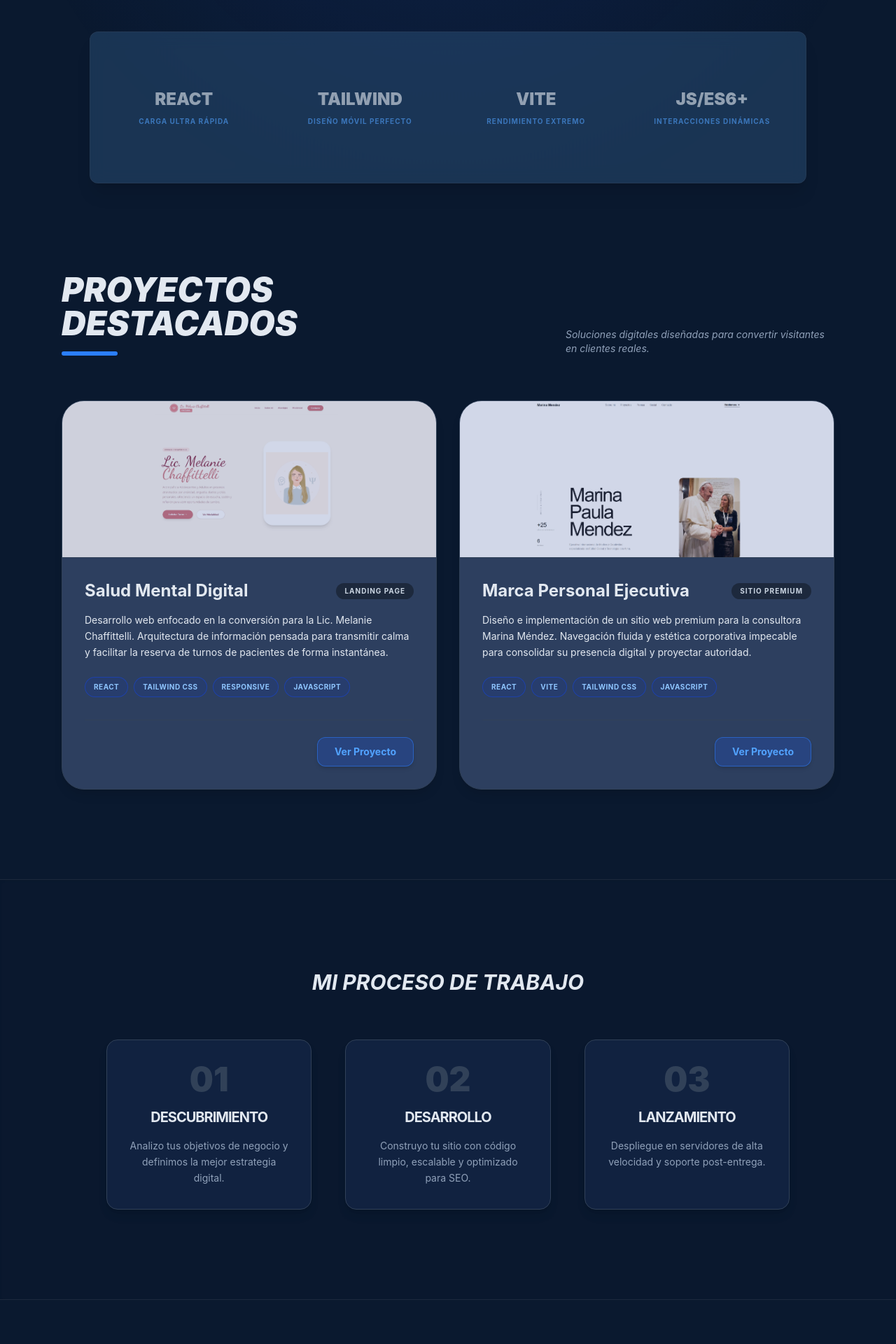
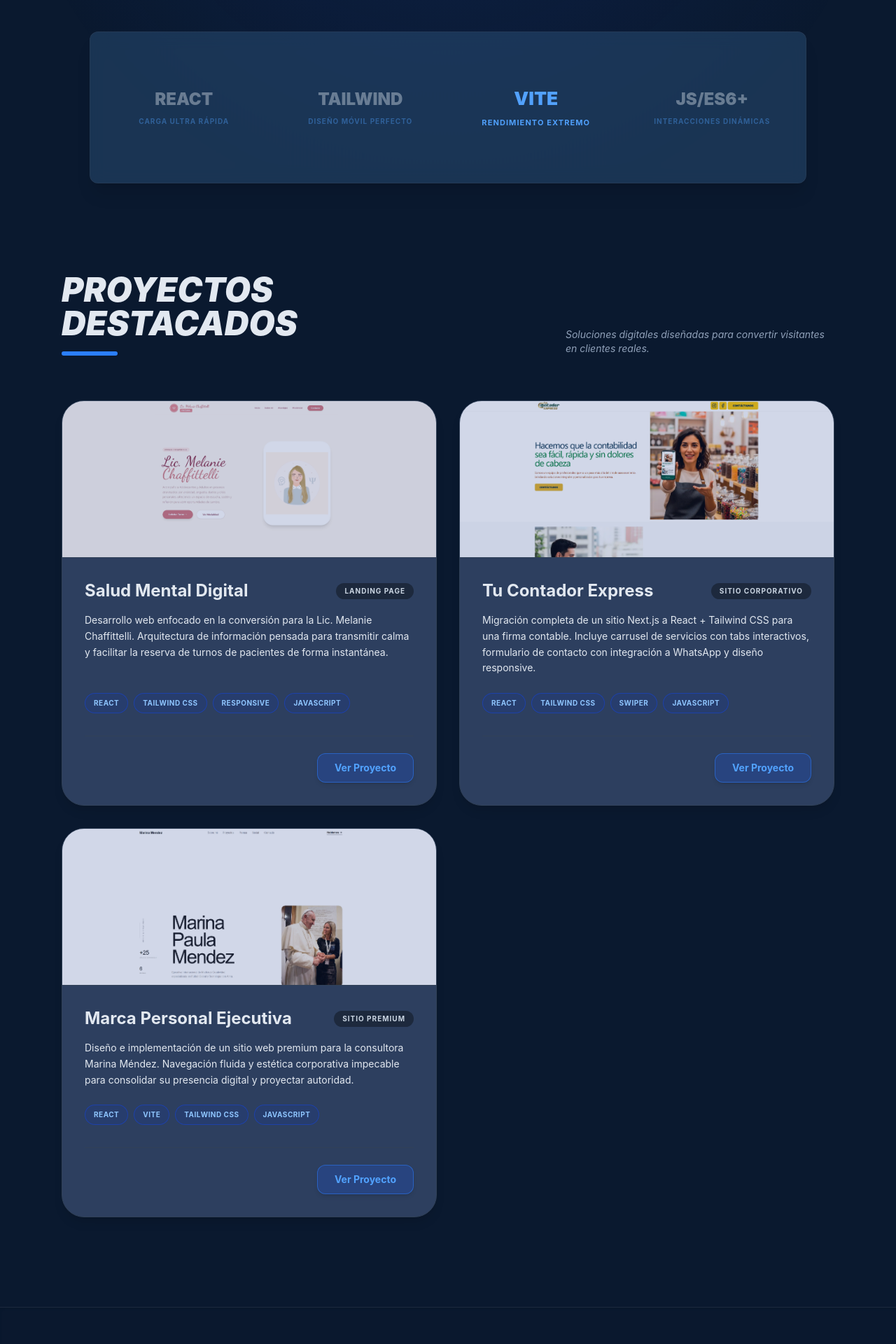
Before and after one commit to leo1099orellana/portafolio-leo, a React (Vite) app: page / in a window 1280 px wide. Shown: the part 560-2480 px from the top of the page at 70% size. Built offline with nearby package versions, Linux system fonts and the light colour scheme.

Commit message:
agregando efectos visuales

```diff
--- a/src/components/Projects.jsx
+++ b/src/components/Projects.jsx
@@ -16,7 +16,7 @@ const ProjectCard = ({ title, type, description, image, video, demoLink, codeLin
       )}
       <div className="absolute inset-0 bg-blue-900/20 group-hover:bg-transparent transition-colors duration-300 z-10" />
       <div className="absolute inset-0 flex items-center justify-center -z-10">
-         <span className="text-slate-500 font-bold tracking-widest uppercase text-sm">Captura del Proyecto</span>
+        <span className="text-slate-500 font-bold tracking-widest uppercase text-sm">Captura del Proyecto</span>
       </div>
     </div>
 
@@ -70,6 +70,16 @@ const Projects = () => {
       demoLink: "https://web-psicloga.vercel.app",
       codeLink: null
     },
+     {
+      title: "Tu Contador Express",
+      type: "Sitio Corporativo",
+      description: "Migración completa de un sitio Next.js a React + Tailwind CSS para una firma contable. Incluye carrusel de servicios con tabs interactivos, formulario de contacto con integración a WhatsApp y diseño responsive.",
+      image: "/contador_express.jpg",
+      video: null,
+      tags: ["React", "Tailwind CSS", "Swiper", "JavaScript"],
+      demoLink: "https://tu-contador-express.vercel.app",
+      codeLink: null
+    },
     {
       title: "Marca Personal Ejecutiva",
       type: "Sitio Premium",
@@ -80,6 +90,7 @@ const Projects = () => {
       demoLink: "https://marina-mendez-r1v4.vercel.app/",
       codeLink: null
     }
+
   ];
 
   return (
--- a/src/components/TechStack.jsx
+++ b/src/components/TechStack.jsx
@@ -1,23 +1,33 @@
+import { useEffect, useState } from "react";
+
+const techs = [
+  { name: "REACT", desc: "Carga ultra rápida" },
+  { name: "TAILWIND", desc: "Diseño móvil perfecto" },
+  { name: "VITE", desc: "Rendimiento extremo" },
+  { name: "JS/ES6+", desc: "Interacciones dinámicas" },
+];
+
 const TechStack = () => {
+  const [active, setActive] = useState(0);
+
+  useEffect(() => {
+    const interval = setInterval(() => {
+      setActive((prev) => (prev + 1) % techs.length);
+    }, 1000);
+    return () => clearInterval(interval);
+  }, []);
+
   return (
     <section className="max-w-5xl mx-auto py-20 px-6 border border-slate-700/50 bg-[#2a5178]/50 backdrop-blur-md shadow-xl rounded-xl">
-      <div className="grid grid-cols-2 md:grid-cols-4 gap-8 opacity-60 hover:opacity-100 transition-all duration-700">
-        <div className="flex flex-col items-center gap-2 text-center">
-          <span className="text-2xl font-black text-slate-200">REACT</span>
-          <span className="text-[10px] font-bold tracking-widest text-blue-400 uppercase">Carga ultra rápida</span>
-        </div>
-        <div className="flex flex-col items-center gap-2 text-center">
-          <span className="text-2xl font-black text-slate-200">TAILWIND</span>
-          <span className="text-[10px] font-bold tracking-widest text-blue-400 uppercase">Diseño móvil perfecto</span>
-        </div>
-        <div className="flex flex-col items-center gap-2 text-center">
-          <span className="text-2xl font-black text-slate-200">VITE</span>
-          <span className="text-[10px] font-bold tracking-widest text-blue-400 uppercase">Rendimiento extremo</span>
-        </div>
-        <div className="flex flex-col items-center gap-2 text-center">
-          <span className="text-2xl font-black text-slate-200">JS/ES6+</span>
-          <span className="text-[10px] font-bold tracking-widest text-blue-400 uppercase">Interacciones dinámicas</span>
-        </div>
+      <div className="grid grid-cols-2 md:grid-cols-4 gap-8">
+        {techs.map((tech, index) => (
+          <div key={tech.name} className={`flex flex-col items-center gap-2 text-center transition-all duration-500 ${active === index ? "opacity-100 scale-110" : "opacity-40 scale-100"}`}>
+            <span className={`text-2xl font-black transition-colors duration-500 ${active === index ? "text-blue-400" : "text-slate-200"}`}>
+              {tech.name}
+            </span>
+            <span className="text-[10px] font-bold tracking-widest text-blue-400 uppercase">{tech.desc}</span>
+          </div>
+        ))}
       </div>
     </section>
   );
--- a/src/components/WorkProcess.jsx
+++ b/src/components/WorkProcess.jsx
@@ -1,41 +1,65 @@
+import { useEffect, useState } from "react";
+
+const steps = [
+  {
+    number: "01",
+    title: "Descubrimiento",
+    desc: "Analizo tus objetivos de negocio y definimos la mejor estrategia digital.",
+    color: "blue-500",
+    shadow: "blue",
+  },
+  {
+    number: "02",
+    title: "Desarrollo",
+    desc: "Construyo tu sitio con código limpio, escalable y optimizado para SEO.",
+    color: "emerald-500",
+    shadow: "emerald",
+  },
+  {
+    number: "03",
+    title: "Lanzamiento",
+    desc: "Despliegue en servidores de alta velocidad y soporte post-entrega.",
+    color: "blue-300",
+    shadow: "blue",
+  },
+];
+
+const colorMap = {
+  "blue-500": { bar: "bg-blue-500", num: "text-blue-500/20", title: "text-blue-400", shadow: "shadow-blue-900/20" },
+  "emerald-500": { bar: "bg-emerald-500", num: "text-emerald-500/20", title: "text-emerald-400", shadow: "shadow-emerald-900/20" },
+  "blue-300": { bar: "bg-blue-300", num: "text-blue-300/20", title: "text-blue-300", shadow: "shadow-blue-900/20" },
+};
+
 const WorkProcess = () => {
+  const [active, setActive] = useState(0);
+
+  useEffect(() => {
+    const interval = setInterval(() => {
+      setActive((prev) => (prev + 1) % steps.length);
+    }, 1500);
+    return () => clearInterval(interval);
+  }, []);
+
   return (
     <section className="border-y border-slate-800 bg-[#0a192f]/50 py-32 mb-16 shadow-inner">
       <div className="max-w-5xl mx-auto px-6 text-center">
         <h2 className="text-3xl font-bold text-slate-200 mb-16 italic">MI PROCESO DE TRABAJO</h2>
 
         <div className="grid md:grid-cols-3 gap-12">
-
-          <div className="group relative bg-[#112240] p-8 rounded-2xl shadow-lg border border-slate-700 transition-all duration-500 hover:-translate-y-2 hover:shadow-2xl hover:shadow-blue-900/20 hover:border-slate-600 overflow-hidden">
-            <div className="absolute top-0 left-0 h-1.5 w-0 bg-blue-500 transition-all duration-500 ease-out group-hover:w-full" />
-
-            <div className="space-y-4 relative z-10">
-              <div className="text-5xl font-black text-slate-700 transition-all duration-500 group-hover:text-blue-500/20 group-hover:scale-110 group-hover:-translate-y-1">01</div>
-              <h4 className="text-xl font-bold text-slate-200 uppercase tracking-tighter transition-colors duration-300 group-hover:text-blue-400">Descubrimiento</h4>
-              <p className="text-sm text-slate-400 leading-relaxed transition-colors duration-300 group-hover:text-slate-300">Analizo tus objetivos de negocio y definimos la mejor estrategia digital.</p>
-            </div>
-          </div>
-
-          <div className="group relative bg-[#112240] p-8 rounded-2xl shadow-lg border border-slate-700 transition-all duration-500 hover:-translate-y-2 hover:shadow-2xl hover:shadow-emerald-900/20 hover:border-slate-600 overflow-hidden">
-            <div className="absolute top-0 left-0 h-1.5 w-0 bg-emerald-500 transition-all duration-500 ease-out group-hover:w-full" />
-
-            <div className="space-y-4 relative z-10">
-              <div className="text-5xl font-black text-slate-700 transition-all duration-500 group-hover:text-emerald-500/20 group-hover:scale-110 group-hover:-translate-y-1">02</div>
-              <h4 className="text-xl font-bold text-slate-200 uppercase tracking-tighter transition-colors duration-300 group-hover:text-emerald-400">Desarrollo</h4>
-              <p className="text-sm text-slate-400 leading-relaxed transition-colors duration-300 group-hover:text-slate-300">Construyo tu sitio con código limpio, escalable y optimizado para SEO.</p>
-            </div>
-          </div>
-
-          <div className="group relative bg-[#112240] p-8 rounded-2xl shadow-lg border border-slate-700 transition-all duration-500 hover:-translate-y-2 hover:shadow-2xl hover:shadow-blue-900/20 hover:border-slate-600 overflow-hidden">
-            <div className="absolute top-0 left-0 h-1.5 w-0 bg-blue-300 transition-all duration-500 ease-out group-hover:w-full" />
-
-            <div className="space-y-4 relative z-10">
-              <div className="text-5xl font-black text-slate-700 transition-all duration-500 group-hover:text-blue-300/20 group-hover:scale-110 group-hover:-translate-y-1">03</div>
-              <h4 className="text-xl font-bold text-slate-200 uppercase tracking-tighter transition-colors duration-300 group-hover:text-blue-300">Lanzamiento</h4>
-              <p className="text-sm text-slate-400 leading-relaxed transition-colors duration-300 group-hover:text-slate-300">Despliegue en servidores de alta velocidad y soporte post-entrega.</p>
-            </div>
-          </div>
-
+          {steps.map((step, index) => {
+            const isActive = active === index;
+            const colors = colorMap[step.color];
+            return (
+              <div key={step.number} className={`relative bg-[#112240] p-8 rounded-2xl shadow-lg border border-slate-700 overflow-hidden transition-all duration-500 ${isActive ? `-translate-y-2 shadow-2xl ${colors.shadow} border-slate-600` : ""}`}>
+                <div className={`absolute top-0 left-0 h-1.5 ${colors.bar} transition-all duration-500 ${isActive ? "w-full" : "w-0"}`} />
+                <div className="space-y-4 relative z-10">
+                  <div className={`text-5xl font-black transition-all duration-500 ${isActive ? `${colors.num} scale-110 -translate-y-1` : "text-slate-700"}`}>{step.number}</div>
+                  <h4 className={`text-xl font-bold uppercase tracking-tighter transition-colors duration-300 ${isActive ? colors.title : "text-slate-200"}`}>{step.title}</h4>
+                  <p className={`text-sm leading-relaxed transition-colors duration-300 ${isActive ? "text-slate-300" : "text-slate-400"}`}>{step.desc}</p>
+                </div>
+              </div>
+            );
+          })}
         </div>
       </div>
     </section>
```
Also changed, not shown: public/contador_express.jpg (added).
